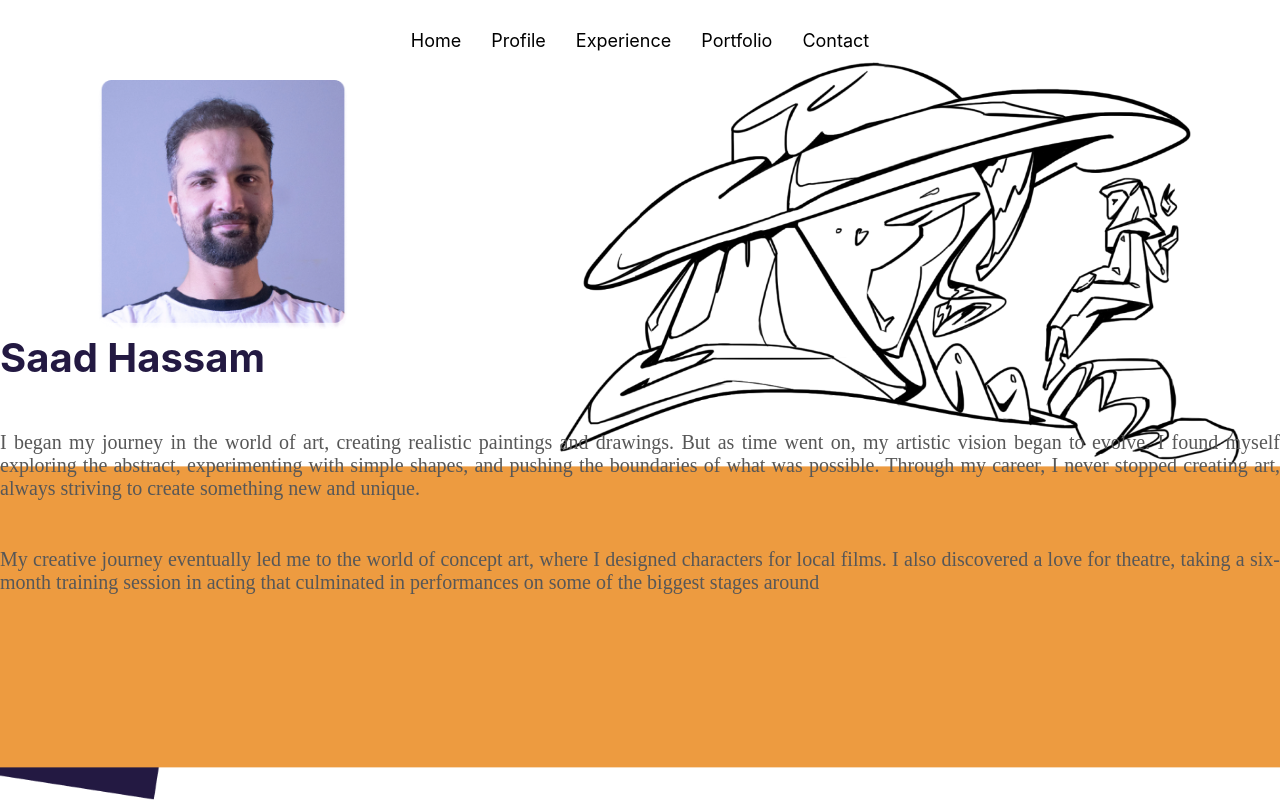
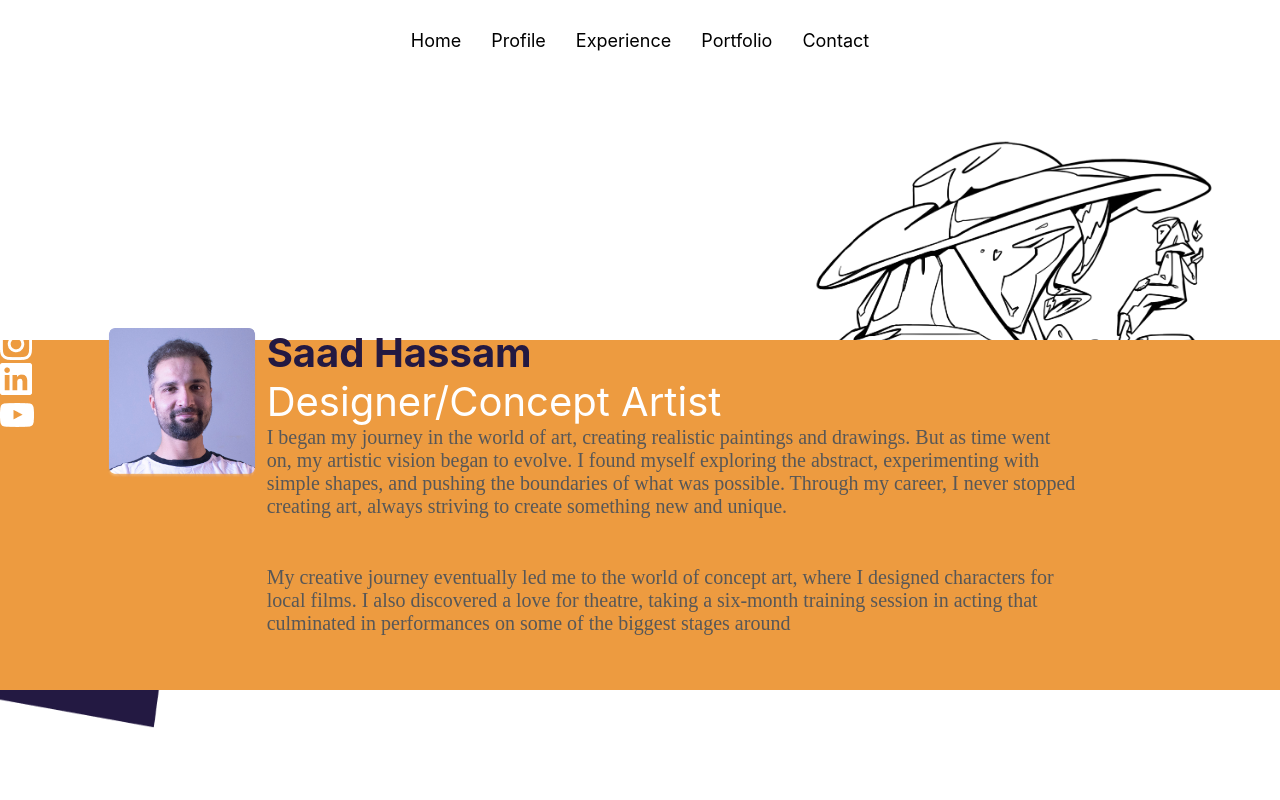
Before and after one commit to saadfarhan124/saad_hassam_web, a Next.js app: page /profile in a window 1280 px wide. Built offline with nearby package versions, Linux system fonts and the light colour scheme.

Commit message:
fix issue layout and screen 3

```diff
--- a/src/pages/layouts/index.js
+++ b/src/pages/layouts/index.js
@@ -1,8 +1,9 @@
 import Link from "next/link";
 import React from "react";
 
-const Layouts = () => {
+const Layouts = (props) => {
   return (
+    <div>
       <div className="navbar">
         <Link href="/">
           <button className="nav-button">Home</button>
@@ -19,6 +20,8 @@ const Layouts = () => {
           <button className="nav-button">Contact</button>
         </Link>
       </div>
+      {props.children}
+    </div>
   );
 };
 
--- a/src/pages/profile/index.js
+++ b/src/pages/profile/index.js
@@ -5,67 +5,61 @@ import { Col, Row, Typography } from "antd";
 
 const Profile = () => {
   return (
-    <>
+    <Layouts>
       <div className={styles.container}>
-        <Layouts />
-        <div className={styles.container1}>
-          <Row className={styles.row}>
-            <Col className={styles.col1}>
+        <Row justify="space-between" className={styles.container1}>
+          <Col span={2}>
             <img
               src="/assets/images/insta.png"
               className={styles.img}
               alt="No Image Found"
             />
+            <br />
             <img
               src="/assets/images/linkd.png"
               className={styles.img}
               alt="No Image Found"
             />
+            <br />
             <img
               src="/assets/images/youtube.png"
               className={styles.img}
               alt="No Image Found"
             />
           </Col>
-            <Col className={styles.col2}>
+          <Col span={3}>
             <img
-                height={250}
-                width={250}
+              height={150}
+              width={150}
               src="/assets/images/profile.png"
               className={styles.img}
               alt="No Image Found"
             />
           </Col>
-            <Col className={styles.col3}>
-              <Row>
+          <Col span={19}>
             <h1 className={styles.title1}>Saad Hassam</h1>
-              </Row>
-              <Row>
+
             <h1 className={styles.title2}>Designer/Concept Artist</h1>
-              </Row>
-              <Row>
+
             <p className={styles.para}>
               I began my journey in the world of art, creating realistic
-                  paintings and drawings. But as time went on, my artistic
-                  vision began to evolve. I found myself exploring the abstract,
-                  experimenting with simple shapes, and pushing the boundaries
-                  of what was possible. Through my career, I never stopped
-                  creating art, always striving to create something new and
-                  unique.
+              paintings and drawings. But as time went on, my artistic vision
+              began to evolve. I found myself exploring the abstract,
+              experimenting with simple shapes, and pushing the boundaries of
+              what was possible. Through my career, I never stopped creating
+              art, always striving to create something new and unique.
             </p>
             <p className={styles.para} style={{ marginTop: "3rem" }}>
-                  My creative journey eventually led me to the world of concept
-                  art, where I designed characters for local films. I also
-                  discovered a love for theatre, taking a six-month training
-                  session in acting that culminated in performances on some of
-                  the biggest stages around
+              My creative journey eventually led me to the world of concept art,
+              where I designed characters for local films. I also discovered a
+              love for theatre, taking a six-month training session in acting
+              that culminated in performances on some of the biggest stages
+              around
             </p>
-              </Row>
           </Col>
         </Row>
       </div>
-      </div>
-    </>
+    </Layouts>
   );
 };
 
--- a/src/styles/Profile.module.css
+++ b/src/styles/Profile.module.css
@@ -1,67 +1,46 @@
 .container {
-    height: 60vh;
-    background-image: url('../../public/assets/images/bg1.png') ;
+  height: 90vh;
+  background-image: url("../../public/assets/images/bg1.png");
   background-repeat: no-repeat;
-    background-size: contain;
+  background-size: 50%;
   background-position: right 30px top 60px;
+  display: flex;
+  justify-content: center;
+  align-items: center;
+  position: relative;
 }
 .container1 {
-   position: relative;
-    height: 90vh;
-    background-image: url('../../public/assets/images/bg2.png') ;
+  background-image: url("../../public/assets/images/bg2.png");
   background-repeat: no-repeat;
-    background-size: contain;
-    background-position: bottom ;
-
-
-  }
-  .row{
+  background-size: 100% 100%;
+  background-position: center;
+  height: 50vh;
   position: absolute;
-    align-items: center;
-
-
+  bottom: 10%;
 }
 
-  /* .col1  {
-    left: 5%;
-    display: flex;
-    flex-direction: column;
-    justify-content: space-around;
-    height: 50vh;
-
-  }  .col2  {
-    left: 10%;
-
-  }  .col3  {
-    left: 12%;
-    width: 60% !important;
-
-
-
-  } */
-  .title1{
-font-family: 'Inter' !important;
+.title1 {
+  font-family: "Inter" !important;
   font-style: normal !important;
   font-weight: 700;
   font-size: 40px;
 
   color: #231942;
 }
-  .title2{
-    font-family: 'Inter' !important;
+.title2 {
+  font-family: "Inter" !important;
   font-style: normal !important;
   font-weight: 400;
   font-size: 40px;
 
-color: #FFFFFF;
+  color: #ffffff;
 }
-  .para{
-
-font-family: 'Kantumruy';
+.para {
+  font-family: "Kantumruy";
   font-style: normal;
   font-weight: 300;
   font-size: 20px;
-text-align: justify;
+  width: 80%;
   color: #575757;
 }
 /* @media (max-width: 576px) {
```
Lines whose indentation alone changed are shown as unchanged.
